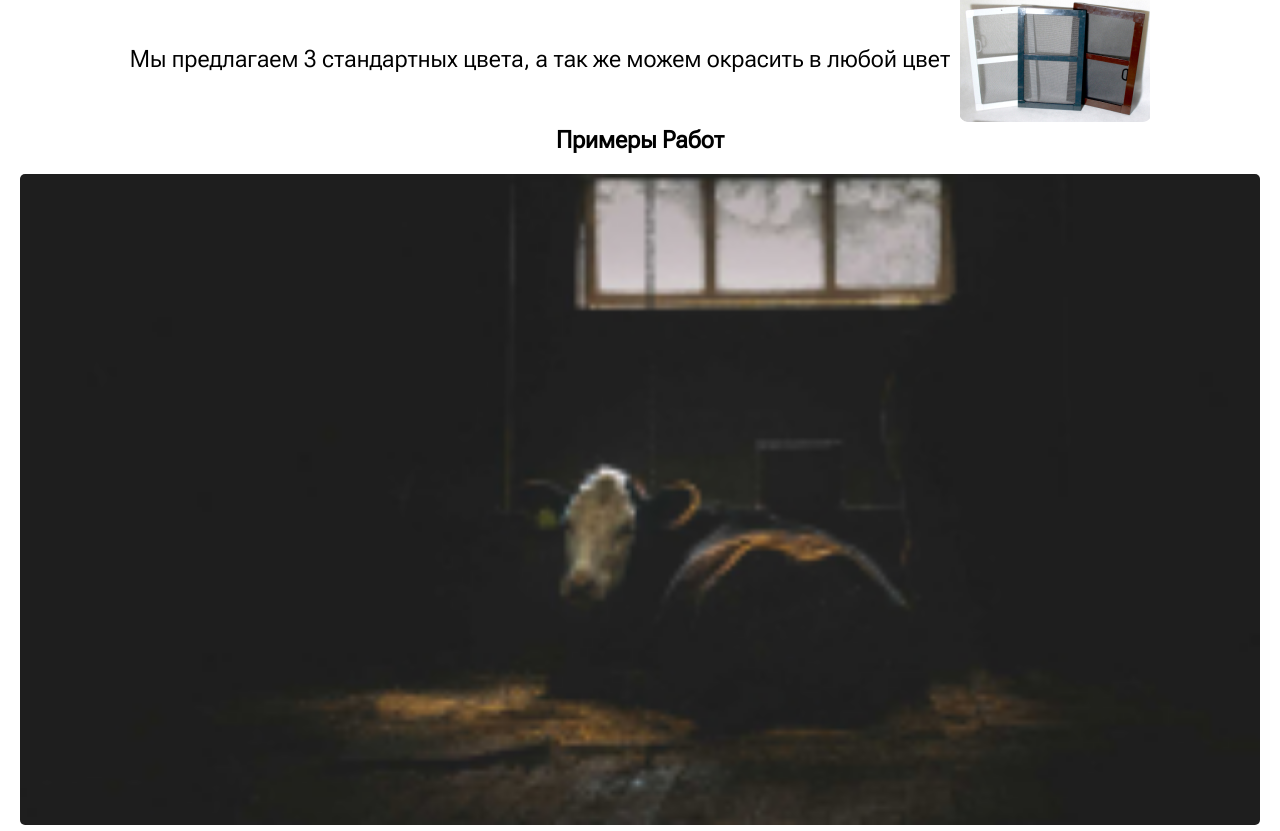
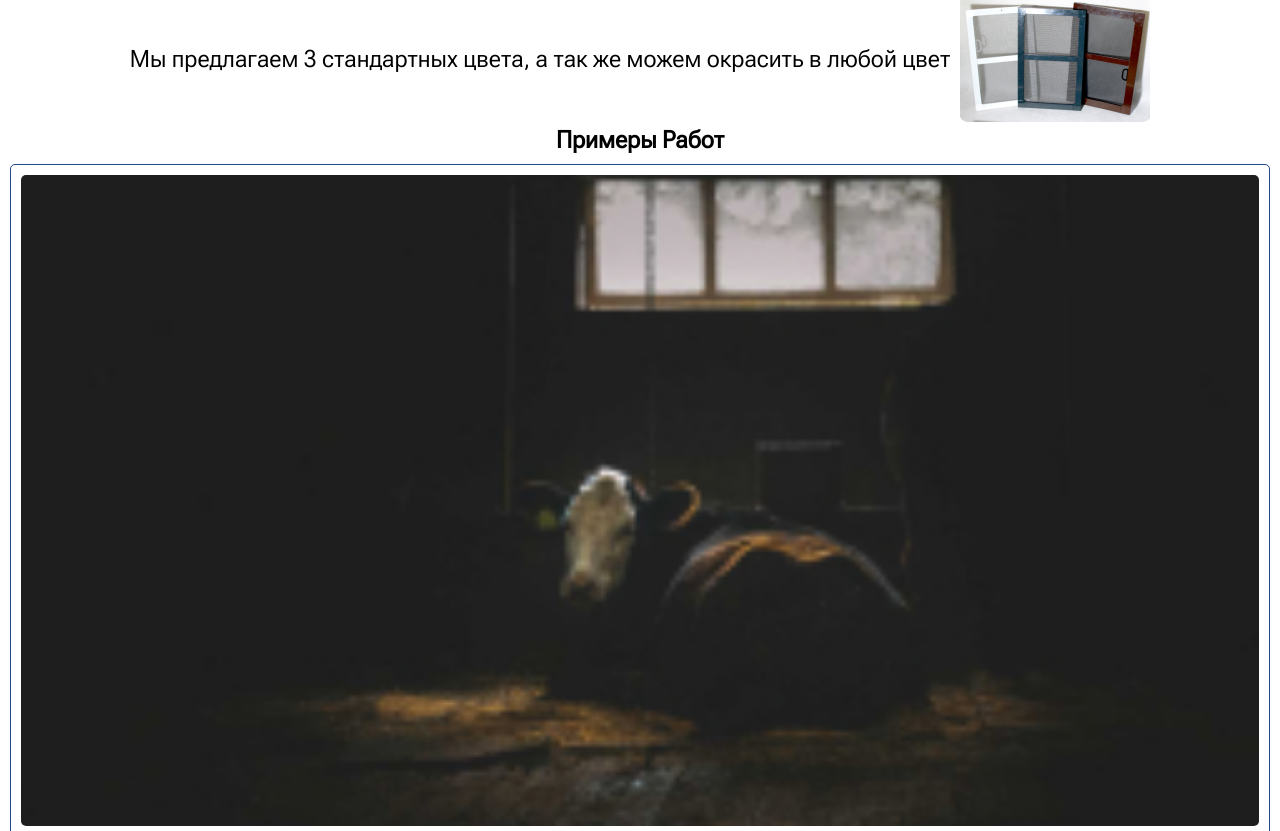
Before and after one commit to Maracash41/moskit, a React (Vite) app in the folder mosquito/: page / in a window 1280 px wide. Shown: the part 2109-2940 px from the top of the page. Built offline with nearby package versions, Linux system fonts and the light colour scheme.

Commit message:
feat: add border fro Gallery

```diff
--- a/mosquito/src/components/Gallery/gallery.module.css
+++ b/mosquito/src/components/Gallery/gallery.module.css
@@ -11,6 +11,8 @@
   flex-direction: column;
   gap: 10px;
   padding: 10px;
+  border: 1px solid var(--primary-color);
+  border-radius: 5px;
 }
 
 .mainImageContainer {
```
